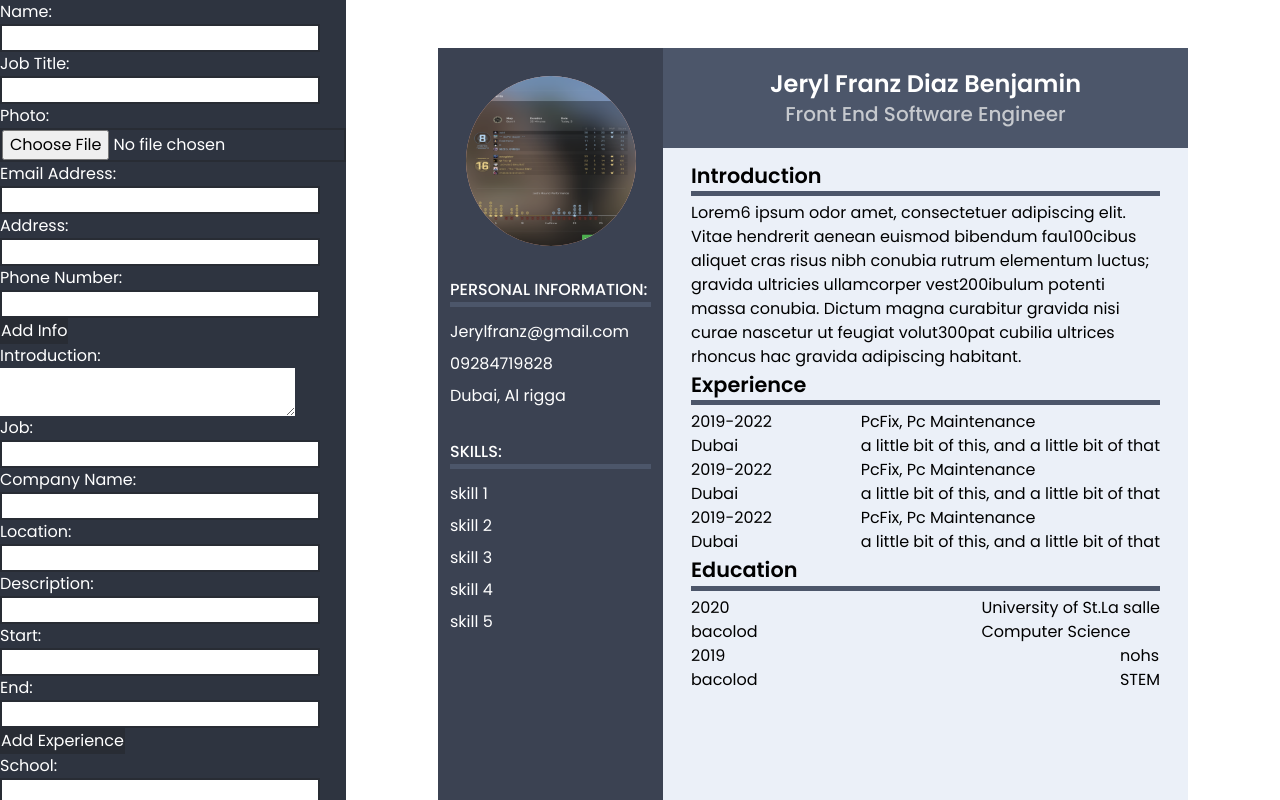
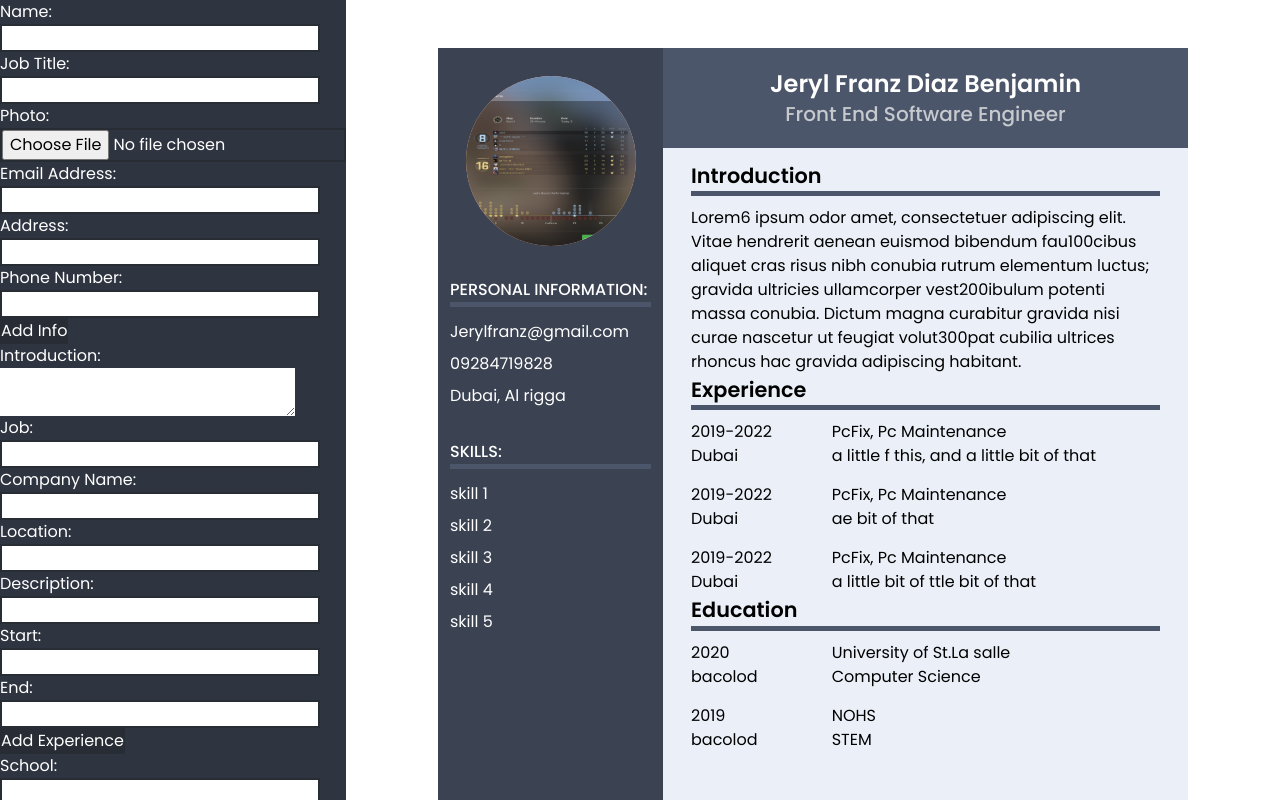
Before and after one commit to Sty6x/cv-application-maker, a React (Create React App) app: page / in a window 1280 px wide. Shown: the top 800 px of the page. Built offline with nearby package versions, Linux system fonts and the light colour scheme.

Commit message:
styling layout of contents

```diff
--- a/src/App.css
+++ b/src/App.css
@@ -77,7 +77,7 @@ h3.side-titles::after {
 	font-weight: 600;
 	font-size: 1.3rem;
 	position: relative;
-	margin-bottom: 10px;
+	margin-bottom: 15px;
 }
 .main-titles::after {
 	content: "";
@@ -87,3 +87,15 @@ h3.side-titles::after {
 	display: block;
 	position: absolute;
 }
+
+.job-title-desc,
+.school-name-desc {
+	width: 70%;
+}
+
+#experience-list-container,
+#education-list-container {
+display: flex;
+flex-direction: column;
+gap: 15px;
+}
--- a/src/components/education-component/education.js
+++ b/src/components/education-component/education.js
@@ -13,7 +13,7 @@ class Education extends React.Component {
 					<p className="school-year">{graduationYear}</p>
 					<p className="school-location">{schoolLocation}</p>
 				</div>
-				<div className="school-name-desc">
+				<div className="school-name-desc ">
 					<h3 className="school-name">{schoolName}</h3>
 					<p className="school-course">{course}</p>
 				</div>
--- a/src/components/education-component/educationList.js
+++ b/src/components/education-component/educationList.js
@@ -15,7 +15,7 @@ class EducationList extends React.Component {
 			},
 
 			{
-				schoolName: "nohs",
+				schoolName: "NOHS",
 				graduationYear: "2019",
 				schoolLocation: "bacolod",
 				course: "STEM",
--- a/src/components/experience-component/experienceList.js
+++ b/src/components/experience-component/experienceList.js
@@ -13,7 +13,7 @@ class ExperienceList extends React.Component {
 				endDate: 2022,
 				jobLocation: "Dubai",
 				jobTitle: "Pc Maintenance",
-				jobDescription: "a little bit of this, and a little bit of that",
+				jobDescription: "a little f this, and a little bit of that",
 			},
 			{
 				startDate: 2019,
@@ -21,7 +21,7 @@ class ExperienceList extends React.Component {
 				endDate: 2022,
 				jobLocation: "Dubai",
 				jobTitle: "Pc Maintenance",
-				jobDescription: "a little bit of this, and a little bit of that",
+				jobDescription: "ae bit of that",
 			},
 			{
 				startDate: 2019,
@@ -29,7 +29,7 @@ class ExperienceList extends React.Component {
 				endDate: 2022,
 				jobLocation: "Dubai",
 				jobTitle: "Pc Maintenance",
-				jobDescription: "a little bit of this, and a little bit of that",
+				jobDescription: "a little bit of ttle bit of that",
 			},
 		];
 		let key = this.props.expKey;
```
